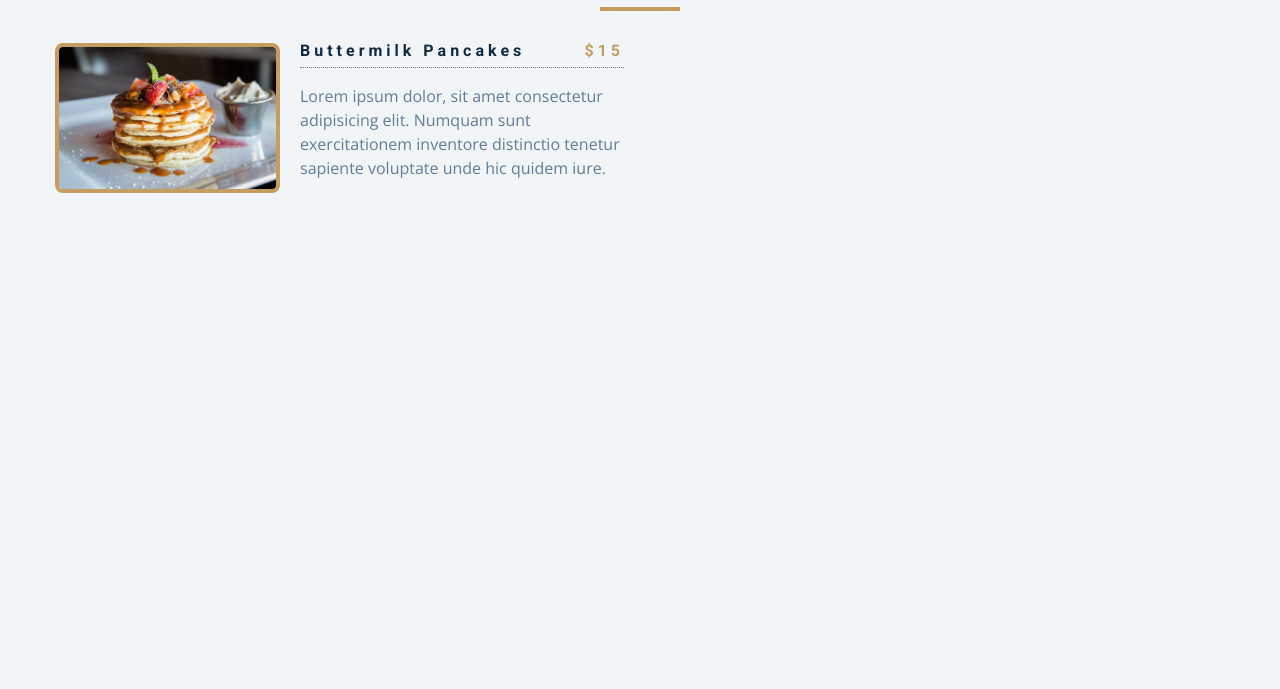
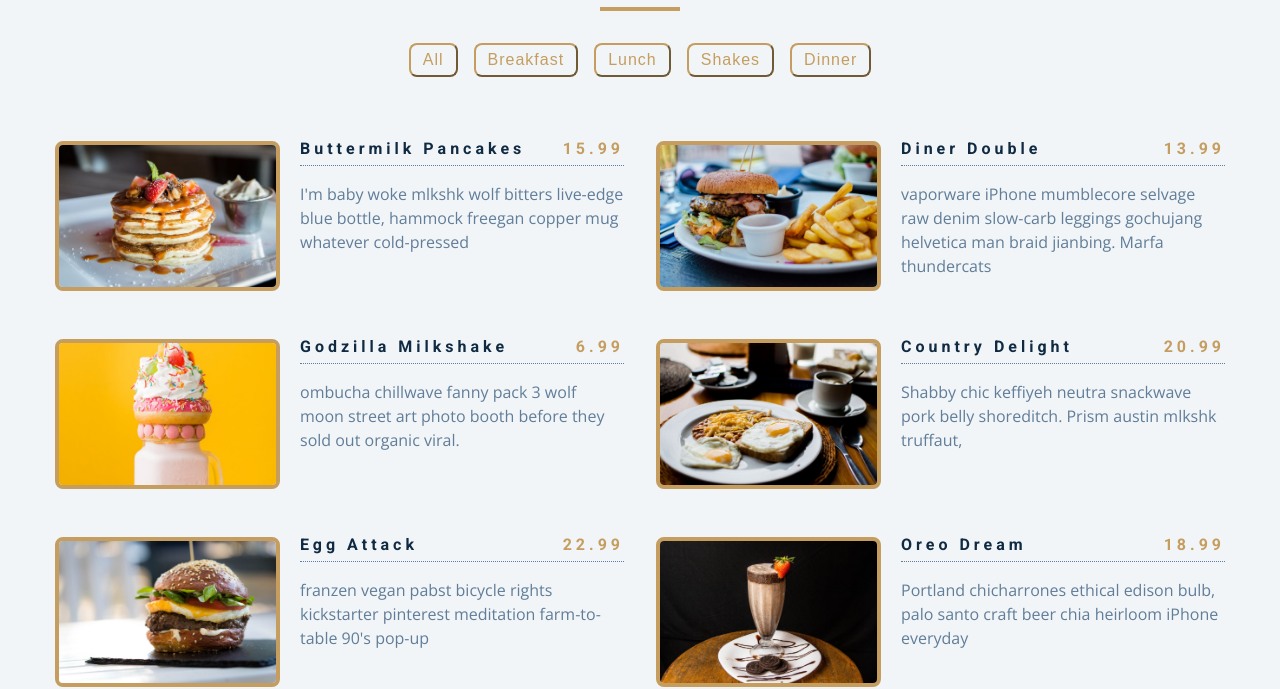
Before and after one commit to vanshika-7/jSprac-08menu, a plain HTML site: page setup/index.html in a window 1280 px wide. Shown: the part 125-814 px from the top of the page. Drawn offline with nearby package versions, Linux system fonts and the light colour scheme.

Commit message:
final commit

```diff
--- a/setup/app.js
+++ b/setup/app.js
@@ -71,14 +71,30 @@ const menu = [
     img: "./images/item-9.jpeg",
     desc: `skateboard fam synth authentic semiotics. Live-edge lyft af, edison bulb yuccie crucifix microdosing.`,
   },
+  {
+    id: 10,
+    title: "steak dinner",
+    category: "dinner",
+    price: 39.99,
+    img: "./images/item-10.jpeg",
+    desc: `skateboard fam synth authentic semiotics. Live-edge lyft af, edison bulb yuccie crucifix microdosing.`,
+  },
 ];
 
-const sectionCenter = document.querySelector('section-center');
+const sectionCenter = document.querySelector('.section-center');
+const container = document.querySelector(".btn-container");
 
+//load items
 window.addEventListener('DOMContentLoaded', function(){
-  // console.log('shake and bake');
-  let displayMenu = menu.map(function(item){
-    // console.log(item);
+  displayMenuItems(menu);
+  displayMenuButtons();
+
+});
+
+
+
+function displayMenuItems(menuItems){
+  let displayMenu = menuItems.map(function(item){
     return `<article class="menu-item">
     <img src=${item.img} alt=${item.title} class="photo">
     <div class="item-info">
@@ -86,11 +102,48 @@ window.addEventListener('DOMContentLoaded', function(){
         <h4>${item.title}</h4>
         <h4 class="price">${item.price}</h4>
       </header>
-      <p class="item-text">${item.desc}
-      </p>
+      <p class="item-text">${item.desc}</p>
     </div>
   </article>`;
-  })
+  });
   displayMenu = displayMenu.join("");
-  console.log(displayMenu);
-})
+  sectionCenter.innerHTML = displayMenu;
+}
+
+
+function displayMenuButtons(){
+  const categories = menu.reduce(
+    function(values,item){
+      if(!values.includes(item.category)) {
+        values.push(item.category);
+      }
+      return values;
+
+    },['all'])
+    const categoryBtns = categories
+    .map(function(category){
+      return `<button class="filter-btn" type="button" data-id=${category}>
+      ${category}
+      </button>`
+    }).join(" ");
+    container.innerHTML= categoryBtns;
+    const filterBtns = container.querySelectorAll('.filter-btn');
+
+    //filter items
+  filterBtns.forEach(function(btn){
+    btn.addEventListener("click", function(e){
+      const category = e.currentTarget.dataset.id;
+      const menuCategory = menu.filter(function(menuItem){
+        if (menuItem.category === category){
+          return menuItem;
+        }
+      });
+      if (category === "all"){
+        displayMenuItems(menu);
+      }
+      else{
+        displayMenuItems(menuCategory);
+      }
+    });
+  });
+}
--- a/setup/index.html
+++ b/setup/index.html
@@ -20,10 +20,16 @@
         <div class="underline"></div>
       </div>
       <!-- filter buttons -->
+       <div class="btn-container">
+        <!-- <button class="filter-btn" type="button" data-id="all">all</button>
+        <button class="filter-btn" type="button" data-id="breakfast">breakfast</button>
+        <button class="filter-btn" type="button" data-id="lunch">lunch</button>
+        <button class="filter-btn" type="button" data-id="shakes">shakes</button> -->
+       </div>
       <!-- menu items -->
       <div class="section-center">
         <!-- single item -->
-        <article class="menu-item">
+        <!-- <article class="menu-item">
           <img src="menu-item.jpeg" alt="menu item" class="photo">
           <div class="item-info">
             <header>
@@ -34,8 +40,9 @@
               Lorem ipsum dolor, sit amet consectetur adipisicing elit. Numquam sunt exercitationem inventore distinctio tenetur sapiente voluptate unde hic quidem iure.
             </p>
           </div>
-        </article>
+        </article> -->
         <!-- end of single item -->
+
       </div>
     </section>
     <!-- javascript -->
```
